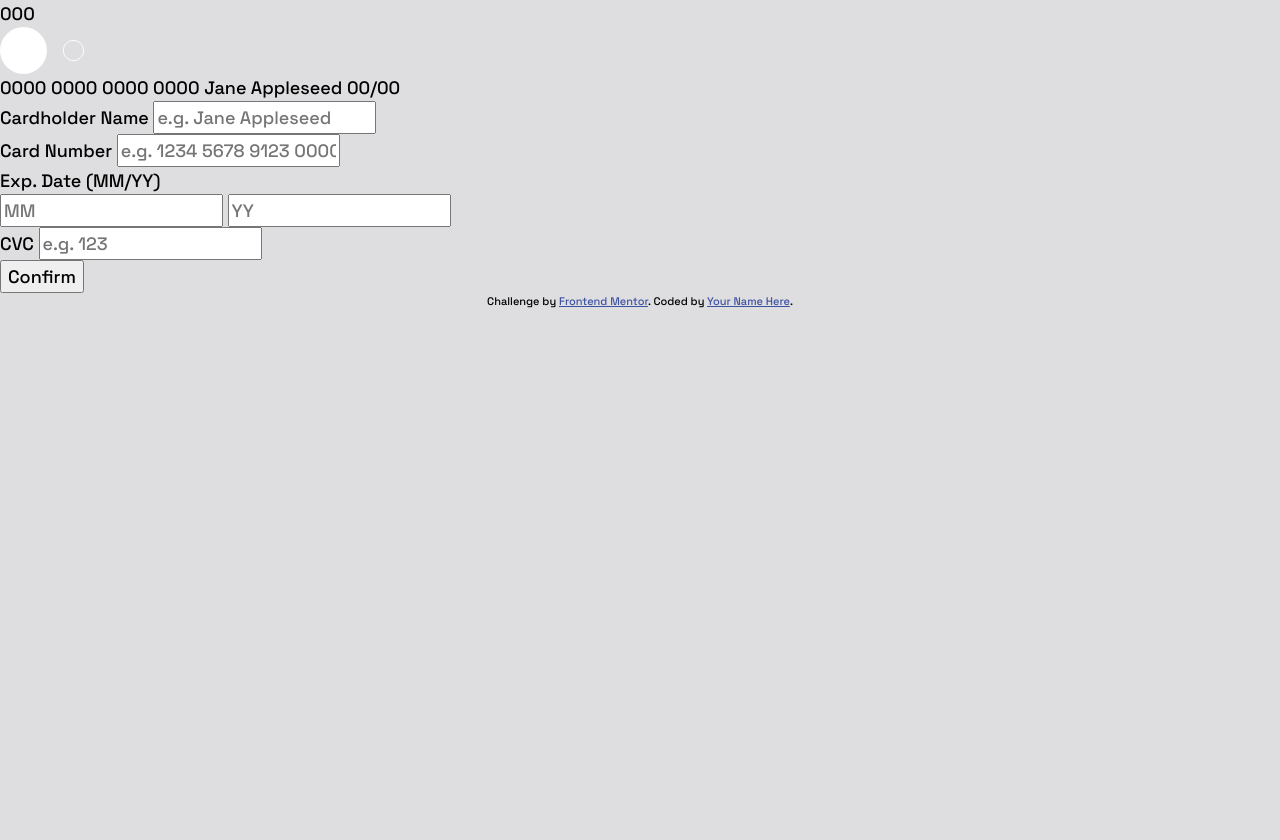
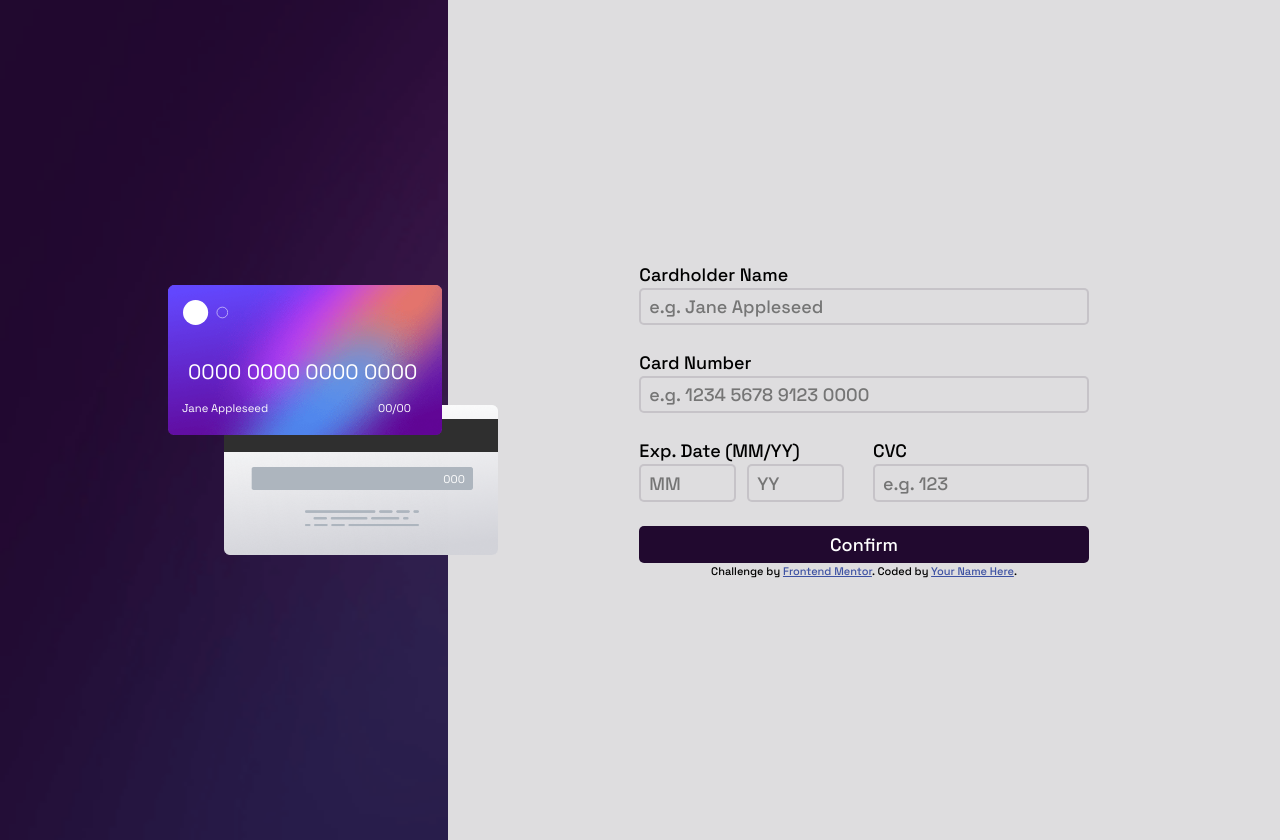
Before and after one commit to BishoSBA/interactive-card-details-form, a plain HTML site: page index.html in a window 1280 px wide. Before the commit the page ends 800 px from the top, so only its background shows below. Drawn offline with Linux system fonts and the light colour scheme; a web font is replaced by a local one.

Commit message:
progress

```diff
--- a/index.html
+++ b/index.html
@@ -18,6 +18,8 @@
 </head>
 
 <body>
+  <main>
+
     <div class="side-pane">
 
       <div class="card-back"><span id="display-CVC">000</span></div>
@@ -29,7 +31,7 @@
       </div>
 
     </div>
-  <main class="main">
+    <div class="container">
       <form action="">
         <div class="input">
           <label for="name" class="name">Cardholder Name</label>
@@ -65,11 +67,12 @@
       We've added your card details
       Continue -->
 
-  </main>
       <footer class="attribution">
         Challenge by <a href="https://www.frontendmentor.io?ref=challenge" target="_blank">Frontend Mentor</a>.
         Coded by <a href="#">Your Name Here</a>.
       </footer>
+    </div>
+  </main>
 </body>
 
 </html>
--- a/style.css
+++ b/style.css
@@ -80,7 +80,6 @@ body {
 	font-size: 18px;
 }
 
-@media screen and (max-width: 640px) {
 .side-pane {
 	height: 250px;
 	width: 100%;
@@ -158,7 +157,8 @@ body {
 
 .expiry-date-group {
 	display: flex;
-		gap: 3%;
+	justify-content: space-between;
+	gap: 1%;
 }
 
 .date-input {
@@ -169,11 +169,11 @@ body {
 }
 
 .date-input > input {
-		width: 50%;
+	width: 45%;
 }
 
 .input-half {
-		width: 50%;
+	width: 48%;
 }
 
 .input {
@@ -195,4 +195,48 @@ body {
 	background-color: var(--clr-neutral-900);
 	color: var(--clr-neutral-100);
 }
+
+@media screen and (min-width: 640px) {
+	main {
+		display: flex;
 	}
+
+	.side-pane {
+		display: fixed;
+		width: 35vw;
+		height: 105vh;
+		margin: 0;
+	}
+	.card-back {
+		transform: translate(50%, 180%);
+		background-image: url("./images/bg-card-back.png");
+		background-size: contain;
+		background-repeat: no-repeat;
+		font-size: 0.7rem;
+		text-align: right;
+	}
+
+	.card-front {
+		width: 80vw;
+		max-width: 280px;
+		height: 150px;
+		transform: translate(30%, -180%);
+		background-image: url("./images/bg-card-front.png");
+		background-size: contain;
+		background-repeat: no-repeat;
+		text-align: right;
+		z-index: 99;
+	}
+
+	.container {
+		display: flex;
+		flex-direction: column;
+		justify-content: center;
+		align-items: center;
+		width: 65vw;
+	}
+	form {
+		width: 70%;
+		max-width: 600px;
+	}
+}
```
Lines whose indentation alone changed are shown as unchanged.
